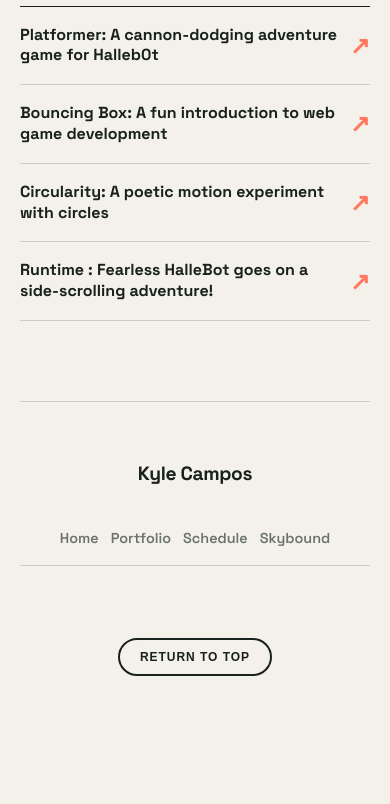
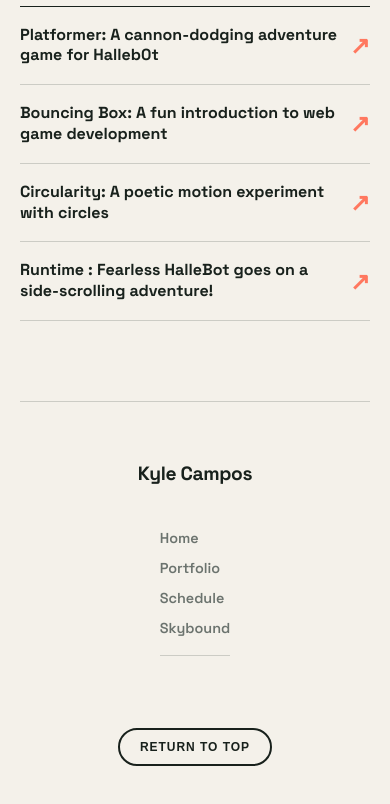
Before and after one commit to kylewyaa/kylewyaa.github.io, a plain HTML site: page portfolio.html in a window 390 px wide. Shown: the part 458-1262 px from the top of the page. Before the commit the page ends 1198 px from the top, so only its background shows below. Drawn offline with Linux system fonts and the light colour scheme.

Commit message:
Change footer layout to stack vertically

```diff
--- a/portfolio.css
+++ b/portfolio.css
@@ -154,10 +154,11 @@
 .portfolio-footer .footer-content {
   max-width: 980px;
   margin: 0 auto;
-  display: grid;
-  grid-template-columns: 1fr 1fr 1fr;
-  gap: 32px;
+  display: flex;
+  flex-direction: column;
   align-items: center;
+  gap: 24px;
+  text-align: center;
 }
 
 .portfolio-footer .footer-branding {
@@ -204,21 +205,3 @@
   background: #18211c;
   color: #c7f36b;
 }
-
-@media (max-width: 768px) {
-  .portfolio-footer .footer-content {
-    grid-template-columns: 1fr;
-    gap: 24px;
-    text-align: center;
-  }
-
-  .portfolio-footer .footer-nav {
-    flex-direction: row;
-    justify-content: center;
-    flex-wrap: wrap;
-  }
-
-  .portfolio-footer .return-to-top {
-    justify-self: center;
-  }
-}
```
